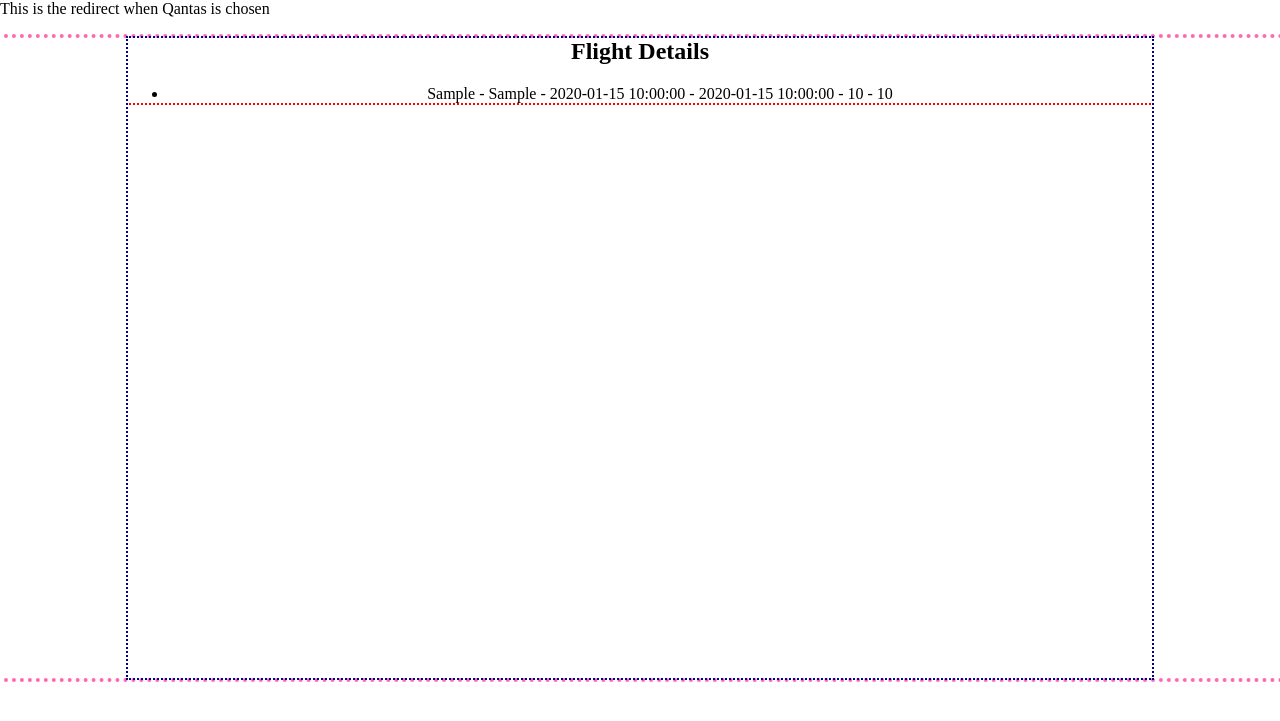
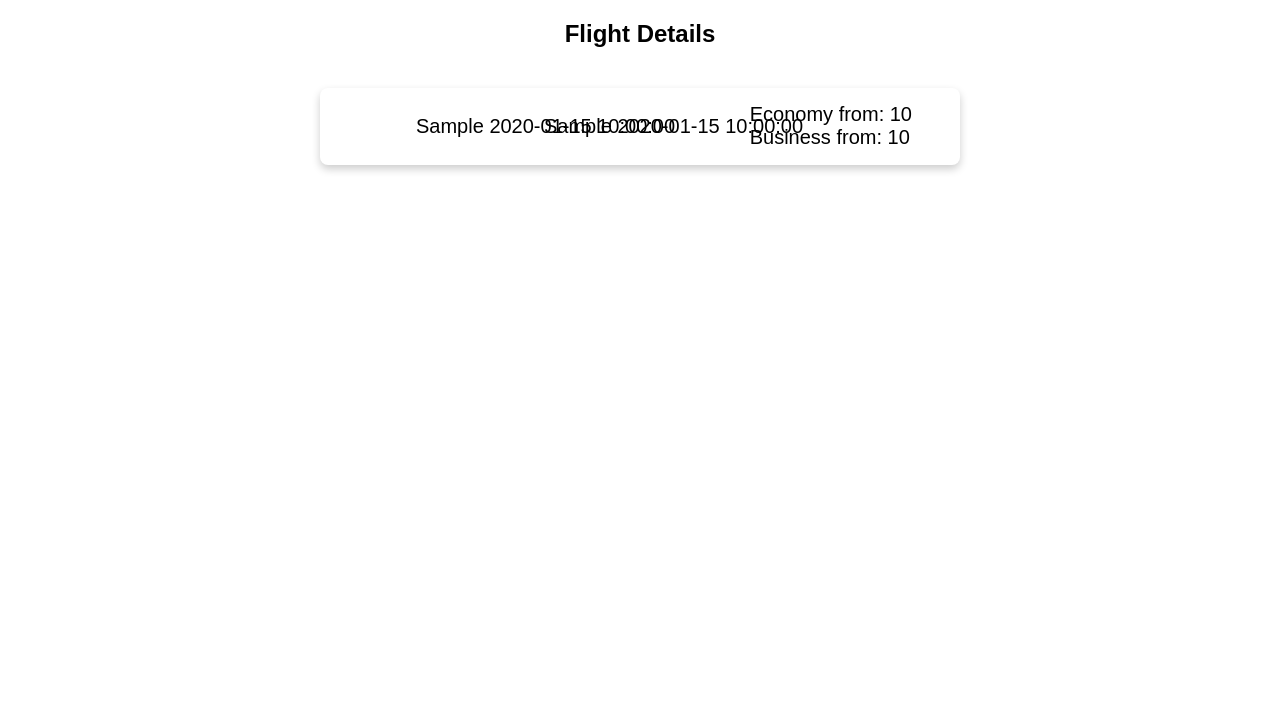
Before and after one commit to DFarynski99/fullstackAirlineWebsite, a Flask app: template templates/qantas_results.html in a window 1280 px wide. Shown: the top 721 px of the page. Run offline with Flask 3, Linux system fonts and the light colour scheme; the template is opened without the code that fills it: most values are stand-ins (such as "Sample title", 1, 10 or a date in 2020).

Commit message:
Finished;
- jetstarScrape() flight card logic
- jetstarScrape() flight unavailable logic
- rexScrape() flight unavailable logic
- qantasScrape() load more logic

```diff
--- a/app.py
+++ b/app.py
@@ -49,5 +49,5 @@ def home():
 
 
 if __name__ == '__main__':
-    port = int(os.environ.get('PORT', 5006))
+    port = int(os.environ.get('PORT', 5008))
     app.run(host='0.0.0.0', port=port, debug=True)
--- a/static/css/style.css
+++ b/static/css/style.css
@@ -3,16 +3,7 @@
 html, body {
     margin: 0;
     padding: 0;
-}
-
-
-#flightDisplayContainer{
-    left: 50%;
-    transform: translateX(-50%);
-    position: relative;
-    width: 80%;
-    height: 80vh;
-    outline: darkblue 2px dotted !important;
+    font-family: arial, serif !important;
 }
 
 select, input[type=date], .inner {
@@ -37,7 +28,6 @@ label {
     color: black;
     text-align: center;
     width: fit-content;
-    outline: red 2px dotted;
     display: flex;         /* Use flexbox to layout children horizontally */
     flex-wrap: wrap;       /* Allows items to wrap onto the next line if needed */
     align-items: center;   /* Align items vertically in the center */
@@ -50,18 +40,15 @@ label {
 }
 
 form{
-    outline: red 3px dotted !important;
     width: 80%;
     transform: translateX(12.5%);
 }
 
 #websiteContainer{
-    outline: hotpink 4px dotted;
     width: 100vw;
 }
 
 #flightDetails{
-    outline: red 2px dotted;
     text-align: center;
 }
 
@@ -75,7 +62,6 @@ form{
     left: 50%;
     transform: translateX(-50%);
     width: 80%;
-    outline: hotpink 2px dotted !important;
 }
 
 
@@ -110,7 +96,6 @@ form{
   line-height: 50px; /* Match height for vertically centering text */
   border-top-right-radius: 15px !important;
   border-bottom-right-radius: 15px !important;
-  outline: hotpink 2px dotted !important;
 
 }
 .outerLeft, .inner, .outerRight{
@@ -129,22 +114,16 @@ input[type='date'] {
   margin: 2px;
 }
 
-#imageHolder {
+#contentHolder {
     outline: purple 5px dotted !important;
     position: relative;
     height: auto; /* Maintain the aspect ratio of the image */
     width: 80%;
+    padding: 5% 0;
+    margin-top: 2%;
+    height: 50%;
     left: 50%;
     transform: translateX(-50%);
-}
-
-#imageOne {
-    max-width: 80%; /* Make sure the image can scale down */
-    display: block; /* To enable margin auto to work */
-    margin-left: auto; /* Center the image horizontally */
-    margin-right: auto; /* Center the image horizontally */
-    border-radius: 15px;
-    width: fit-content;
 }
 
 
@@ -161,13 +140,12 @@ input[type='date'] {
 
 
 #flightDetailsVirgin, #flightDetailsRex, #flightDetailsQantas {
-    outline: red 2px dotted;
     text-align: center;
 }
 
 #websiteContainerVirgin, #websiteContainerRex, #websiteContainerQantas{
-    outline: hotpink 4px dotted;
     width: 100vw;
+    top: 20%;
 }
 
 #flightDisplayContainerVirgin, #flightDisplayContainerRex, #flightDisplayContainerQantas {
@@ -176,5 +154,67 @@ input[type='date'] {
     position: relative;
     width: 80%;
     height: 80vh;
-    outline: darkblue 2px dotted !important;
 }
+
+
+
+#flightDisplayContainerTest {
+    /* Adjust the display to your liking, could be grid or flex */
+    grid-template-columns: repeat(auto-fill, minmax(250px, 1fr));
+    gap: 20px; /* Adjust the gap to your preference */
+    display: flex;
+    flex-direction: column;
+    align-items: center; /* This will center the cards in the middle of the page */
+    padding: 0;
+}
+
+.flight-card {
+    /* ... other styles ... */
+    position: relative; /* This is necessary for absolute children to position correctly */
+    display: flex; /* Align children horizontally */
+    align-items: center; /* Vertically align children */
+    justify-content: space-between; /* Distribute children evenly */
+    padding: 3%;
+    margin-bottom: 20px;
+    width: 50%; /* Adjust width as necessary */
+    box-sizing: border-box;
+    border-radius: 8px; /* Gives the card rounded corners */
+    box-shadow: 0 4px 8px rgba(0,0,0,0.2); /* Simple shadow for depth */
+
+}
+
+.flight-card #originInfo, .flight-card #arrivalInfo, .flight-card #priceInfo{
+    font-size: 1.25rem;
+}
+
+
+#originInfo {
+    position: absolute;
+    left: 15%;
+    top: 50%;
+    transform: translateY(-50%);
+}
+
+#arrivalInfo {
+    /* ... other styles ... */
+    position: absolute;
+    left: 35%;
+    top: 50%;
+    transform: translateY(-50%);
+}
+
+#priceInfo {
+    /* ... other styles ... */
+    position: absolute;
+    right: 7.5%;
+    top: 50%;
+    transform: translateY(-50%);
+}
+
+#allInfo{
+    position: absolute;
+    left: 15%;
+    top: 50%;
+    transform: translateY(-50%);
+    font-size: 1.25rem;
+}
--- a/templates/qantas_results.html
+++ b/templates/qantas_results.html
@@ -2,35 +2,46 @@
 <html lang="en">
 <head>
     <meta charset="UTF-8">
-    <title>Rex Results</title>
+    <title>Qantas Results</title>
     <link rel="stylesheet" href="{{ url_for('static', filename='css/style.css')}}">
 </head>
 <body>
 
-This is the redirect when Qantas is chosen
+<div id="flightDisplayContainerTest">
+    {% if results %}
+        <h2>Flight Details</h2>
+        {% for flight in results %}
+            <div class="flight-card">
+                <div class="flight-info">
+
+                        <div id="originInfo">
+                            <span class="originAirport">{{ flight.origin_airport }}</span>
+                            <span class="departureTime">{{ flight.departure_time }}</span>
+                        </div>
 
 
-<div id="websiteContainerQantas">
+                        <div id="arrivalInfo">
+                            <span class="destinationAirport">{{ flight.arrival_airport }}</span>
+                            <span class="arrivalTime">{{ flight.arrival_time }}</span>
+                        </div>
+                    </div>
 
-    <div id="flightDisplayContainerQantas">
 
-        <div id="flightDetailsQantas">
-        {% if results %}
+                    <div id="priceInfo">
+                        <span>Economy from:</span>
+                        <span class="economyPrice">{{ flight.economy_price }}</span>
+                        <br>
+                        <span>Business from:</span>
+                        <span class="businessPrice">{{ flight.business_price }}</span>
 
-            <h2>Flight Details</h2>
-            <ul>
-                {% for flight in results %}
-                    <li>{{ flight.origin_airport }} - {{ flight.arrival_airport }} - {{ flight.departure_time }} - {{ flight.arrival_time }} - {{ flight.economy_price }} - {{flight.business_price}}</li>
-                {% endfor %}
-            </ul>
-        {% else %}
-            <p>No flight details to display.</p>
-        {% endif %}
-        </div>
+                </div>
+            </div>
+        {% endfor %}
+    {% else %}
+        <p>No flight details to display.</p>
+    {% endif %}
+</div>
 
-    </div>
-
-</div>
 
 
 </body>
```
Also changed, not shown: main.py (+136 -73 lines), templates/index.html (+1 -19 lines), templates/jetstar_results.html (+25 -20 lines), templates/rex_results.html (+25 -20 lines), templates/virgin_results.html (+29 -18 lines).
